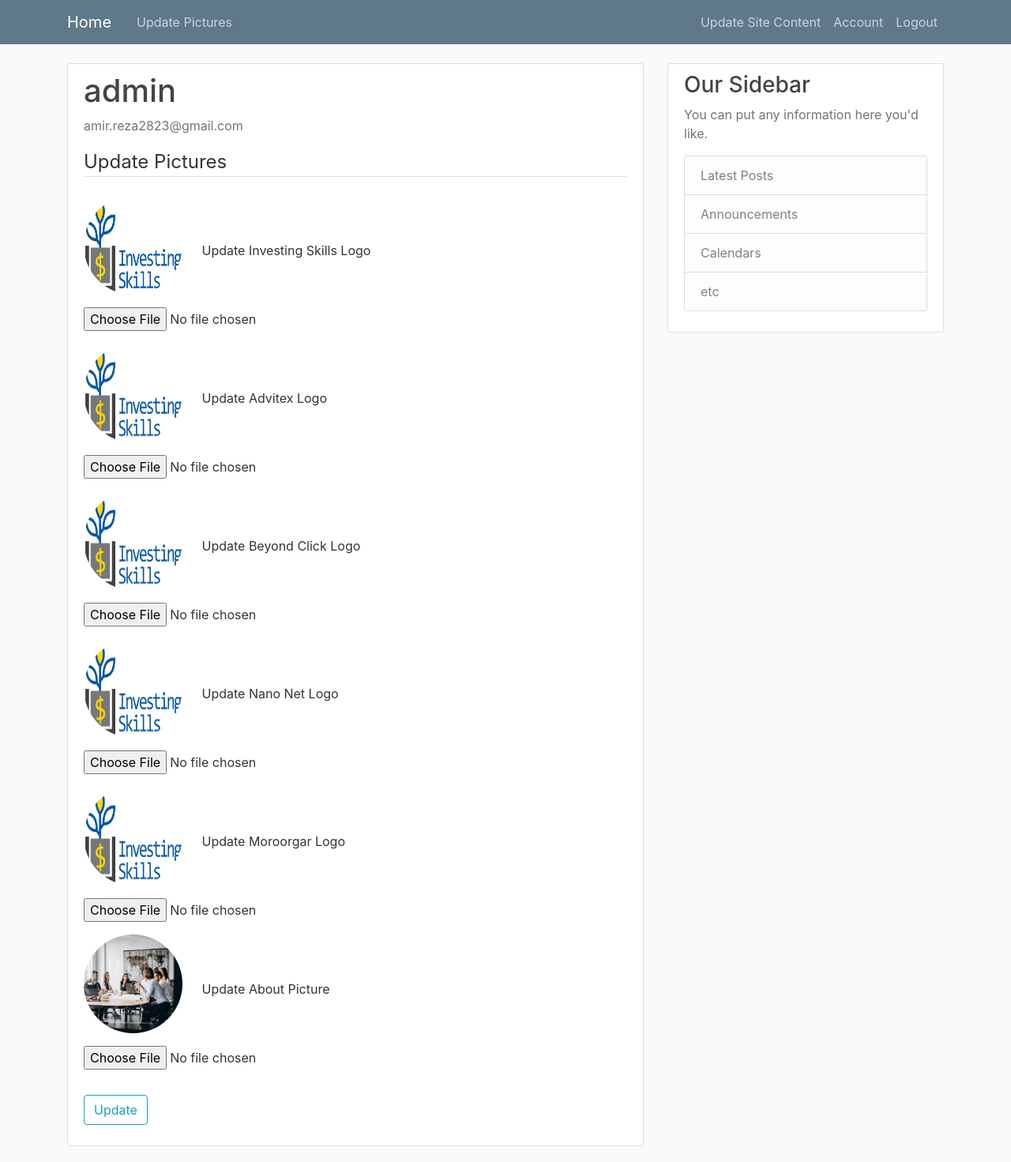
After one commit to amir2227/flask_website, a Flask app: page /update_logo in a window 1280 px wide. The commit adds this page. Shown: the whole page at 79% size. Run offline with Flask 2, Linux system fonts and the light colour scheme; a user stored in the database is signed in; data comes from the database, SQL or seed files in the repository; both versions use the stored data as it was after the commit; some libraries are stand-ins or nearby versions.

Commit message:
complete update pictures form

```diff
--- a/app/forms.py
+++ b/app/forms.py
@@ -56,3 +56,13 @@
     password = PasswordField('Password', validators=[DataRequired()])
     confirm_password = PasswordField('Confirm Password', validators=[DataRequired(), EqualTo('password')])
     submit = SubmitField('Reset Password')
+
+
+class UpdateLogoForm(FlaskForm):
+    inv_logo = FileField('Update Investing Skills Logo', validators=[FileAllowed(['jpg', 'png'])])
+    adv_logo = FileField('Update Advitex Logo', validators=[FileAllowed(['jpg', 'png'])])
+    bey_logo = FileField('Update Beyond Click Logo', validators=[FileAllowed(['jpg', 'png'])])
+    net_logo = FileField('Update Nano Net Logo', validators=[FileAllowed(['jpg', 'png'])])
+    mor_logo = FileField('Update Moroorgar Logo', validators=[FileAllowed(['jpg', 'png'])])
+    about_pic = FileField('Update About Picture', validators=[FileAllowed(['jpg', 'png'])])
+    submit = SubmitField('Update')
--- a/app/route.py
+++ b/app/route.py
@@ -1,18 +1,25 @@
-import os
-import secrets
-from PIL import Image
 from flask import render_template, url_for, flash, redirect, request, jsonify
-from app import app, bcrypt, db, mail
-from app.forms import LoginForm, UpdateAccountForm, RequestResetForm, ResetPasswordForm, ContentForm
-from app.models import User, Content
+from app import app, bcrypt, db
+from app.forms import LoginForm, UpdateAccountForm, RequestResetForm, ResetPasswordForm, ContentForm, UpdateLogoForm
+from app.models import User, Content, Picture
+from app.utils import save_logo, save_picture, send_reset_email
 from flask_login import login_user , current_user, logout_user, login_required
-from flask_mail import Message
+
 
 @app.route("/")
 @app.route("/home")
 def home():
     content = Content.query.first()
-    return render_template('index.html', content=content)
+    pic = Picture.query.first()
+
+    pics = {'inv': url_for('static', filename='img/'+ pic.inv_logo),
+            'adv': url_for('static', filename='img/'+ pic.adv_logo),
+            'bey': url_for('static', filename='img/'+ pic.bey_logo),
+            'net': url_for('static', filename='img/'+ pic.net_logo),
+            'mor': url_for('static', filename='img/'+ pic.mor_logo),
+            'about': url_for('static', filename='img/'+ pic.about_pic)}
+
+    return render_template('index.html', content=content, logo=pics)
 
 @app.route("/content")
 def content():
@@ -47,20 +54,6 @@
     return redirect(url_for('login'))
 
 
-def save_picture(form_picture):
-    random_hex = secrets.token_hex(8)
-    _, f_ext = os.path.splitext(form_picture.filename)
-    picture_fn = random_hex + f_ext
-    picture_path = os.path.join(app.root_path, 'static/img/profile', picture_fn)
-
-    output_size = (125, 125)
-    i = Image.open(form_picture)
-    i.thumbnail(output_size)
-    i.save(picture_path)
-
-    return picture_fn
-
-
 @app.route("/account", methods=['GET', 'POST'])
 @login_required
 def account():
@@ -81,17 +74,41 @@
     image_file = url_for('static', filename='img/profile/'+ current_user.image_file)
     return render_template('account.html', title='Account', image_file=image_file, form=form)
 
+@app.route("/update_logo", methods=['GET', 'POST'])
+@login_required
+def update_logo():
+    form = UpdateLogoForm()
+    logo = Picture.query.first()
+    if form.validate_on_submit():
+        if form.inv_logo.data:
+            picture_file = save_logo(form.inv_logo.data)
+            logo.inv_logo = picture_file
+        if form.adv_logo.data:
+            picture_file = save_logo(form.adv_logo.data)
+            logo.adv_logo = picture_file
+        if form.bey_logo.data:
+            picture_file = save_logo(form.bey_logo.data)
+            logo.bey_logo = picture_file
+        if form.net_logo.data:
+            picture_file = save_logo(form.net_logo.data)
+            logo.net_logo = picture_file
+        if form.mor_logo.data:
+            picture_file = save_logo(form.mor_logo.data)
+            logo.mor_logo = picture_file
+        if form.about_pic.data:
+            picture_file = save_logo(form.about_pic.data)
+            logo.about_pic = picture_file
+        db.session.commit()
+        flash('Your website has been updated!', 'success')
+        return redirect(url_for('update_logo'))
+    pics = {'inv': url_for('static', filename='img/'+ logo.inv_logo),
+            'adv': url_for('static', filename='img/'+ logo.adv_logo),
+            'bey': url_for('static', filename='img/'+ logo.bey_logo),
+            'net': url_for('static', filename='img/'+ logo.net_logo),
+            'mor': url_for('static', filename='img/'+ logo.mor_logo),
+            'about': url_for('static', filename='img/'+ logo.about_pic)}
 
-def send_reset_email(user):
-    token = user.get_reset_token()
-    msg = Message('Password Reset Request',
-                  sender='noreply@demo.com',
-                  recipients=[user.email])
-    msg.body = f'''To reset your password, visit the following link:
-{url_for('reset_token', token=token, _external=True)}
-If you did not make this request then simply ignore this email and no changes will be made.
-'''
-    mail.send(msg)
+    return render_template('update_pics.html', title='Update Pictures', logo=pics, form=form)
 
 
 @app.route("/reset_password", methods=['GET', 'POST'])
@@ -149,8 +166,11 @@
             content.inv_phone = form.phone.data
         db.session.commit()
         flash('Your web site has been updated!', 'success')
-        return redirect(url_for('home'))
+        return redirect(url_for('update_content'))
     return render_template('update_content.html', title='Update Content', form=form)
+
+
+
 @app.errorhandler(404)
 def error_404(error):
     return render_template('errors/404.html'), 404
--- a/app/templates/layout.html
+++ b/app/templates/layout.html
@@ -20,13 +20,15 @@
     <header class="site-header">
       <nav class="navbar navbar-expand-md navbar-dark bg-steel fixed-top">
         <div class="container">
-          <a class="navbar-brand mr-4" href="/">Flask Blog</a>
+          <a class="navbar-brand mr-4" href="/">Home</a>
           <button class="navbar-toggler" type="button" data-toggle="collapse" data-target="#navbarToggle" aria-controls="navbarToggle" aria-expanded="false" aria-label="Toggle navigation">
             <span class="navbar-toggler-icon"></span>
           </button>
           <div class="collapse navbar-collapse" id="navbarToggle">
             <div class="navbar-nav mr-auto">
-              <a class="nav-item nav-link" href="{{ url_for('home') }}">Home</a>
+              {% if current_user.is_authenticated %}
+              <a class="nav-item nav-link" href="{{ url_for('update_logo') }}">Update Pictures</a>
+              {% endif %}
             </div>
             <!-- Navbar Right Side -->
             <div class="navbar-nav">
--- /dev/null
+++ b/app/templates/update_pics.html
@@ -0,0 +1,80 @@
+{% extends "layout.html" %}
+{% block content %}
+    <div class="content-section">
+      <div class="media">
+        <div class="media-body">
+          <h2 class="account-heading">{{ current_user.username }}</h2>
+          <p class="text-secondary">{{ current_user.email }}</p>
+        </div>
+      </div>
+        <form method="POST" action="" enctype="multipart/form-data">
+            {{ form.hidden_tag() }}
+            <fieldset class="form-group">
+                <legend class="border-bottom mb-4">Update Pictures</legend>
+                <div class="form-group">
+                    <img class="rounded-circle account-img" src="{{ logo.inv }}">
+                    {{ form.inv_logo.label() }}
+                    {{ form.inv_logo(class="form-control-file") }}
+                    {% if form.inv_logo.errors %}
+                        {% for error in form.inv_logo.errors %}
+                            <span class="text-danger">{{ error }}</span></br>
+                        {% endfor %}
+                    {% endif %}
+                </div>
+                <div class="form-group">
+                    <img class="rounded-circle account-img" src="{{ logo.adv }}">
+                    {{ form.adv_logo.label() }}
+                    {{ form.adv_logo(class="form-control-file") }}
+                    {% if form.adv_logo.errors %}
+                        {% for error in form.adv_logo.errors %}
+                            <span class="text-danger">{{ error }}</span></br>
+                        {% endfor %}
+                    {% endif %}
+                </div>
+                <div class="form-group">
+                    <img class="rounded-circle account-img" src="{{ logo.bey }}">
+                    {{ form.bey_logo.label() }}
+                    {{ form.bey_logo(class="form-control-file") }}
+                    {% if form.bey_logo.errors %}
+                        {% for error in form.bey_logo.errors %}
+                            <span class="text-danger">{{ error }}</span></br>
+                        {% endfor %}
+                    {% endif %}
+                </div>
+                <div class="form-group">
+                    <img class="rounded-circle account-img" src="{{ logo.net }}">
+                    {{ form.net_logo.label() }}
+                    {{ form.net_logo(class="form-control-file") }}
+                    {% if form.net_logo.errors %}
+                        {% for error in form.net_logo.errors %}
+                            <span class="text-danger">{{ error }}</span></br>
+                        {% endfor %}
+                    {% endif %}
+                </div>
+                <div class="form-group">
+                    <img class="rounded-circle account-img" src="{{ logo.mor }}">
+                    {{ form.mor_logo.label() }}
+                    {{ form.mor_logo(class="form-control-file") }}
+                    {% if form.mor_logo.errors %}
+                        {% for error in form.mor_logo.errors %}
+                            <span class="text-danger">{{ error }}</span></br>
+                        {% endfor %}
+                    {% endif %}
+                </div>
+                <div class="form-group">
+                    <img class="rounded-circle account-img" src="{{ logo.about }}">
+                    {{ form.about_pic.label() }}
+                    {{ form.about_pic(class="form-control-file") }}
+                    {% if form.about_pic.errors %}
+                        {% for error in form.about_pic.errors %}
+                            <span class="text-danger">{{ error }}</span></br>
+                        {% endfor %}
+                    {% endif %}
+                </div>
+            </fieldset>
+            <div class="form-group">
+                {{ form.submit(class="btn btn-outline-info") }}
+            </div>
+        </form>
+    </div>
+{% endblock content %}
```
Also changed, not shown: app/models.py (+11 -0 lines), app/templates/index.html (+4 -4 lines), app/utils.py (added, +46 -0 lines), app/site.db, app/static/img/7423ee60dab1f3d4.png (added), app/static/img/img2.png (deleted).
